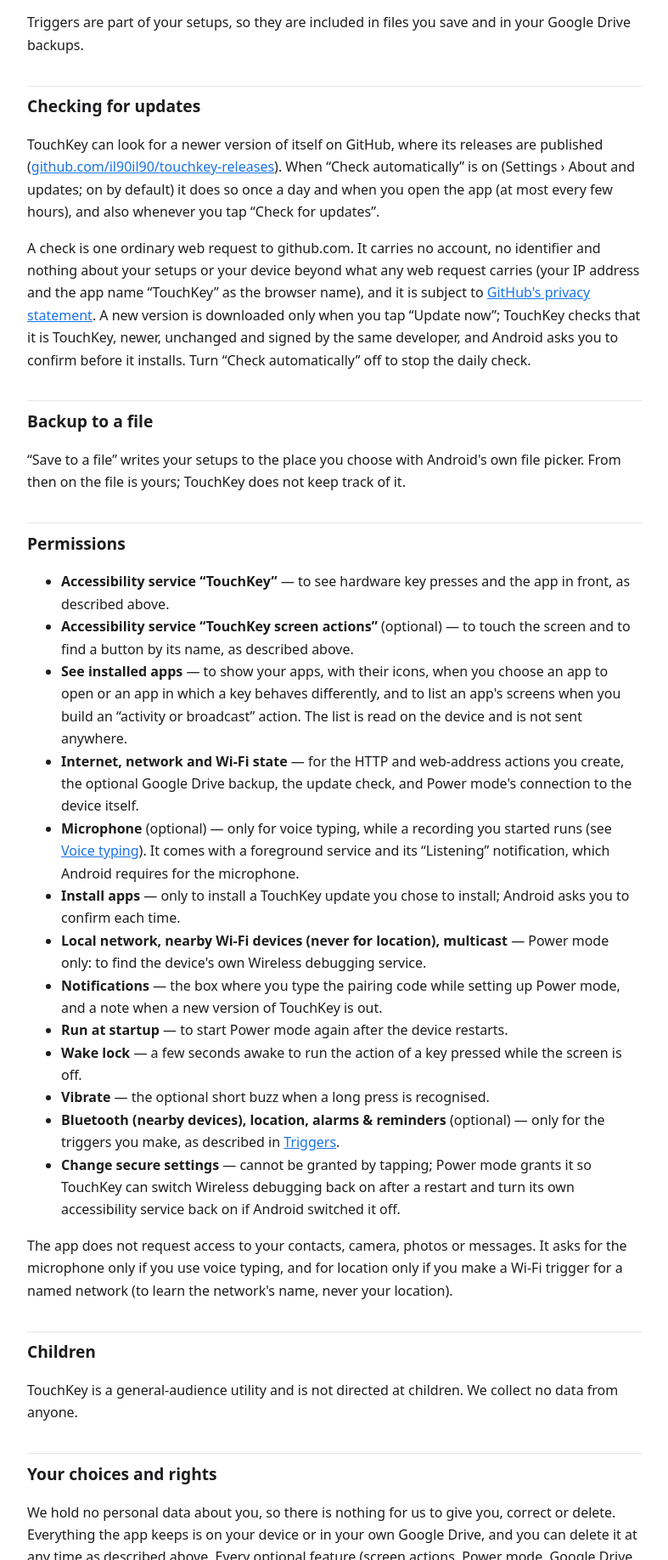
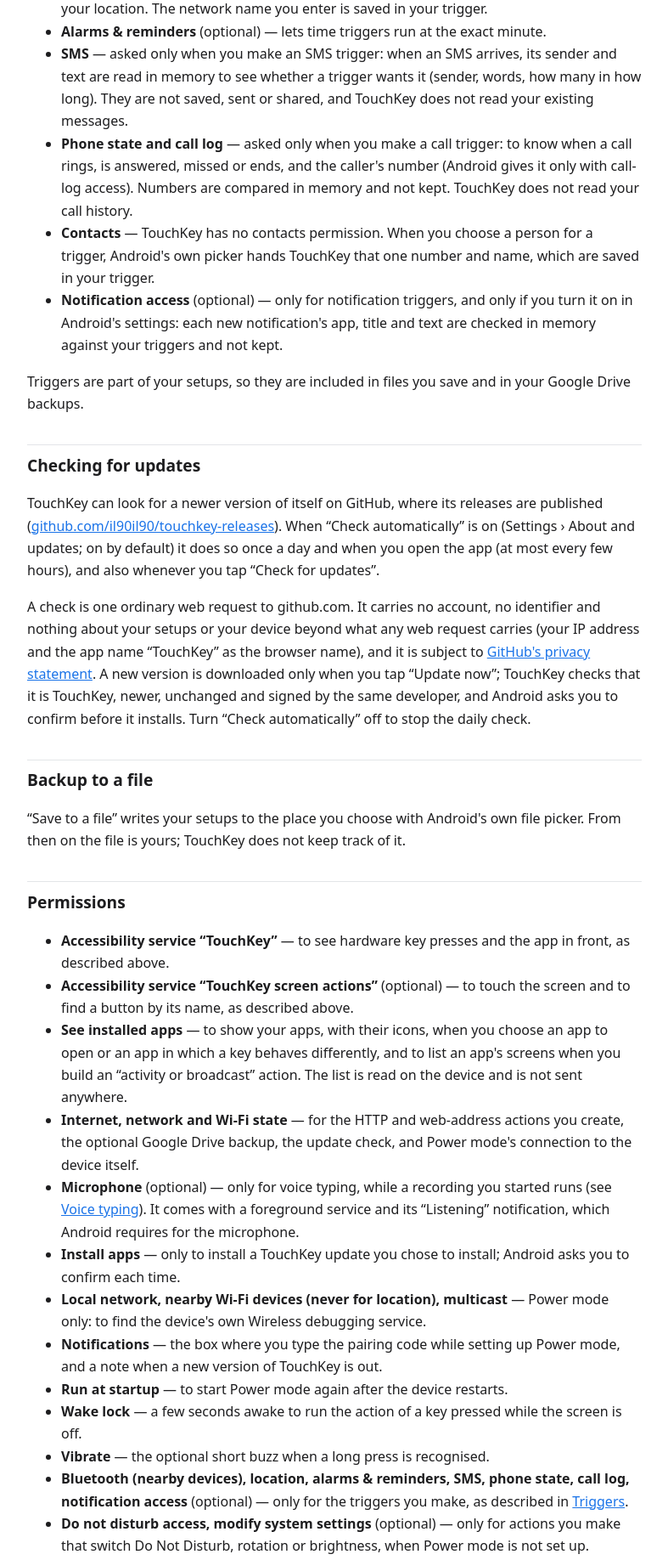
Before and after one commit to il90il90/privacy, a plain HTML site: page touchkey/index.html in a window 1280 px wide. Shown: the part 5129-6965 px from the top of the page at 85% size, without its empty margins (246-1033 px from the left). Drawn offline with Linux system fonts and the light colour scheme.

Commit message:
TouchKey: SMS, call and notification triggers; device settings actions
Co-Authored-By: Claude Opus 5.5 <noreply@anthropic.com>
Claude-Session: https://claude.ai/code/session_01TogDqqpY3YiHMJT3JHDk3G

```diff
--- a/touchkey/index.html
+++ b/touchkey/index.html
@@ -84,11 +84,15 @@
 </ul>
 
 <h2 id="triggers">Triggers (optional)</h2>
-<p>A trigger runs the actions you chose when something happens on the device: a Bluetooth device connects or disconnects, Wi-Fi connects or disconnects, the charger is plugged in or out, the battery drops to a level, power saving turns on or off, the screen turns on or off, the phone is unlocked, headphones are plugged in or out, an app opens or closes, a time of day, or the device starts. TouchKey notices these events on the device while its accessibility service runs, keeps only what it needs to see a change (for example the last battery level, or which network was connected), and does not record, send or share them.</p>
+<p>A trigger runs the actions you chose when something happens on the device: a Bluetooth device connects or disconnects, Wi-Fi connects or disconnects, the charger is plugged in or out, the battery drops to a level, power saving turns on or off, the screen turns on or off, the phone is unlocked, headphones are plugged in or out, an app opens or closes, a time of day, the device starts, an SMS arrives, a call rings, is missed, answered or ends, an app shows a notification, airplane mode, Bluetooth or Wi-Fi is switched on or off, the ringer mode changes, or Do Not Disturb turns on or off. TouchKey notices these events on the device while its accessibility service runs, keeps only what it needs to see a change (for example the last battery level, or which network was connected), and does not record, send or share them.</p>
 <ul>
 <li><strong>Bluetooth (&ldquo;Nearby devices&rdquo;)</strong> &mdash; asked only when you make a Bluetooth trigger: to list your paired devices so you can choose one, and to know which device connected. The device you choose (its name and address) is saved in your trigger.</li>
 <li><strong>Location</strong> &mdash; asked only if you make a Wi-Fi trigger for one named network: Android tells an app a Wi-Fi network's name only with location permission. TouchKey never reads or uses your location. The network name you enter is saved in your trigger.</li>
 <li><strong>Alarms &amp; reminders</strong> (optional) &mdash; lets time triggers run at the exact minute.</li>
+<li><strong>SMS</strong> &mdash; asked only when you make an SMS trigger: when an SMS arrives, its sender and text are read in memory to see whether a trigger wants it (sender, words, how many in how long). They are not saved, sent or shared, and TouchKey does not read your existing messages.</li>
+<li><strong>Phone state and call log</strong> &mdash; asked only when you make a call trigger: to know when a call rings, is answered, missed or ends, and the caller's number (Android gives it only with call-log access). Numbers are compared in memory and not kept. TouchKey does not read your call history.</li>
+<li><strong>Contacts</strong> &mdash; TouchKey has no contacts permission. When you choose a person for a trigger, Android's own picker hands TouchKey that one number and name, which are saved in your trigger.</li>
+<li><strong>Notification access</strong> (optional) &mdash; only for notification triggers, and only if you turn it on in Android's settings: each new notification's app, title and text are checked in memory against your triggers and not kept.</li>
 </ul>
 <p>Triggers are part of your setups, so they are included in files you save and in your Google Drive backups.</p>
 
@@ -112,10 +116,11 @@
 <li><strong>Run at startup</strong> &mdash; to start Power mode again after the device restarts.</li>
 <li><strong>Wake lock</strong> &mdash; a few seconds awake to run the action of a key pressed while the screen is off.</li>
 <li><strong>Vibrate</strong> &mdash; the optional short buzz when a long press is recognised.</li>
-<li><strong>Bluetooth (nearby devices), location, alarms &amp; reminders</strong> (optional) &mdash; only for the triggers you make, as described in <a href="#triggers">Triggers</a>.</li>
+<li><strong>Bluetooth (nearby devices), location, alarms &amp; reminders, SMS, phone state, call log, notification access</strong> (optional) &mdash; only for the triggers you make, as described in <a href="#triggers">Triggers</a>.</li>
+<li><strong>Do not disturb access, modify system settings</strong> (optional) &mdash; only for actions you make that switch Do Not Disturb, rotation or brightness, when Power mode is not set up.</li>
 <li><strong>Change secure settings</strong> &mdash; cannot be granted by tapping; Power mode grants it so TouchKey can switch Wireless debugging back on after a restart and turn its own accessibility service back on if Android switched it off.</li>
 </ul>
-<p>The app does not request access to your contacts, camera, photos or messages. It asks for the microphone only if you use voice typing, and for location only if you make a Wi-Fi trigger for a named network (to learn the network's name, never your location).</p>
+<p>The app does not request access to your contacts, camera or photos, and does not read your stored messages or call history. It asks for the microphone only if you use voice typing, for location only if you make a Wi-Fi trigger for a named network (to learn the network's name, never your location), and for SMS, phone and call-log access only if you make an SMS or call trigger.</p>
 
 <h2>Children</h2>
 <p>TouchKey is a general-audience utility and is not directed at children. We collect no data from anyone.</p>
```
